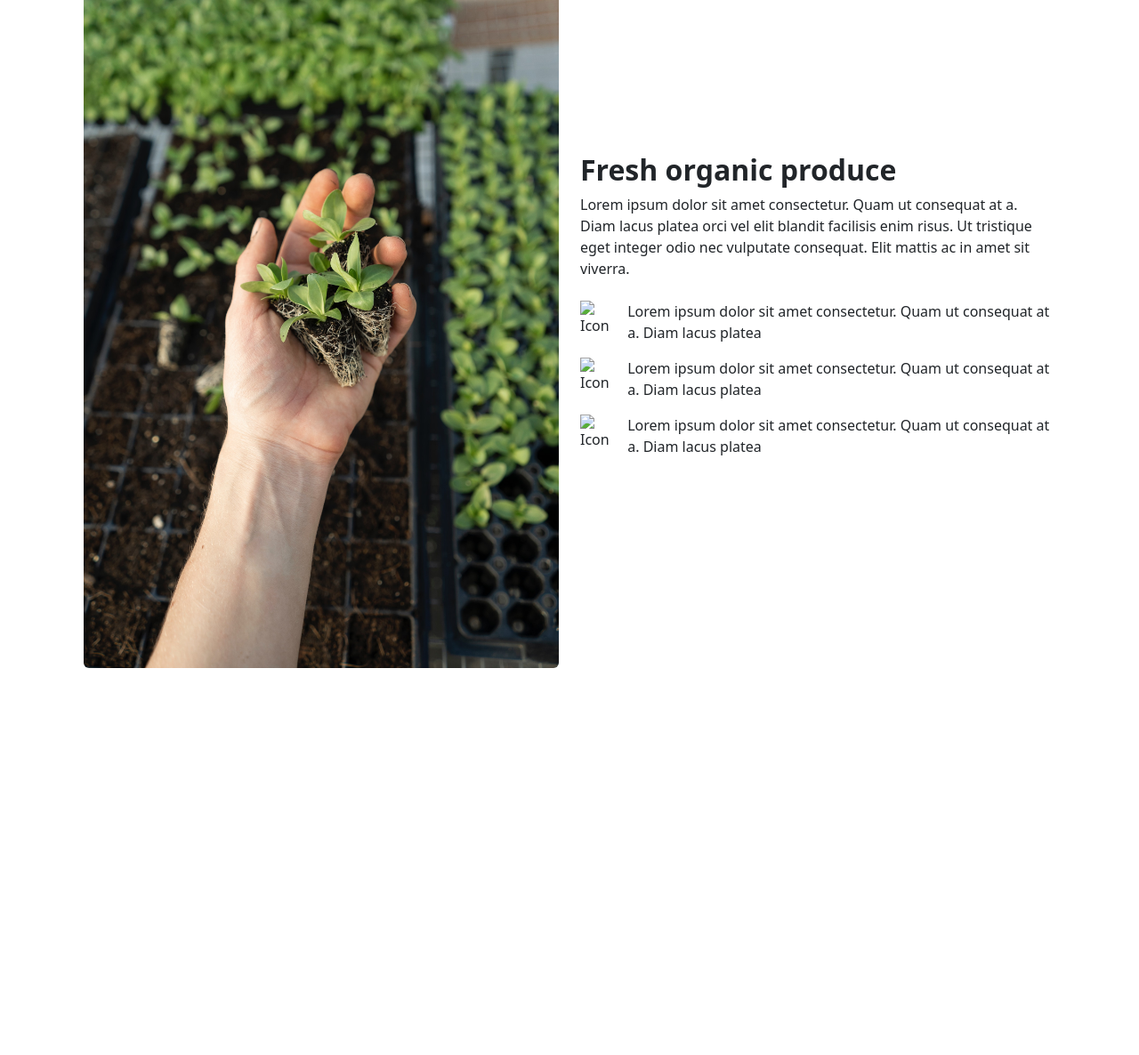
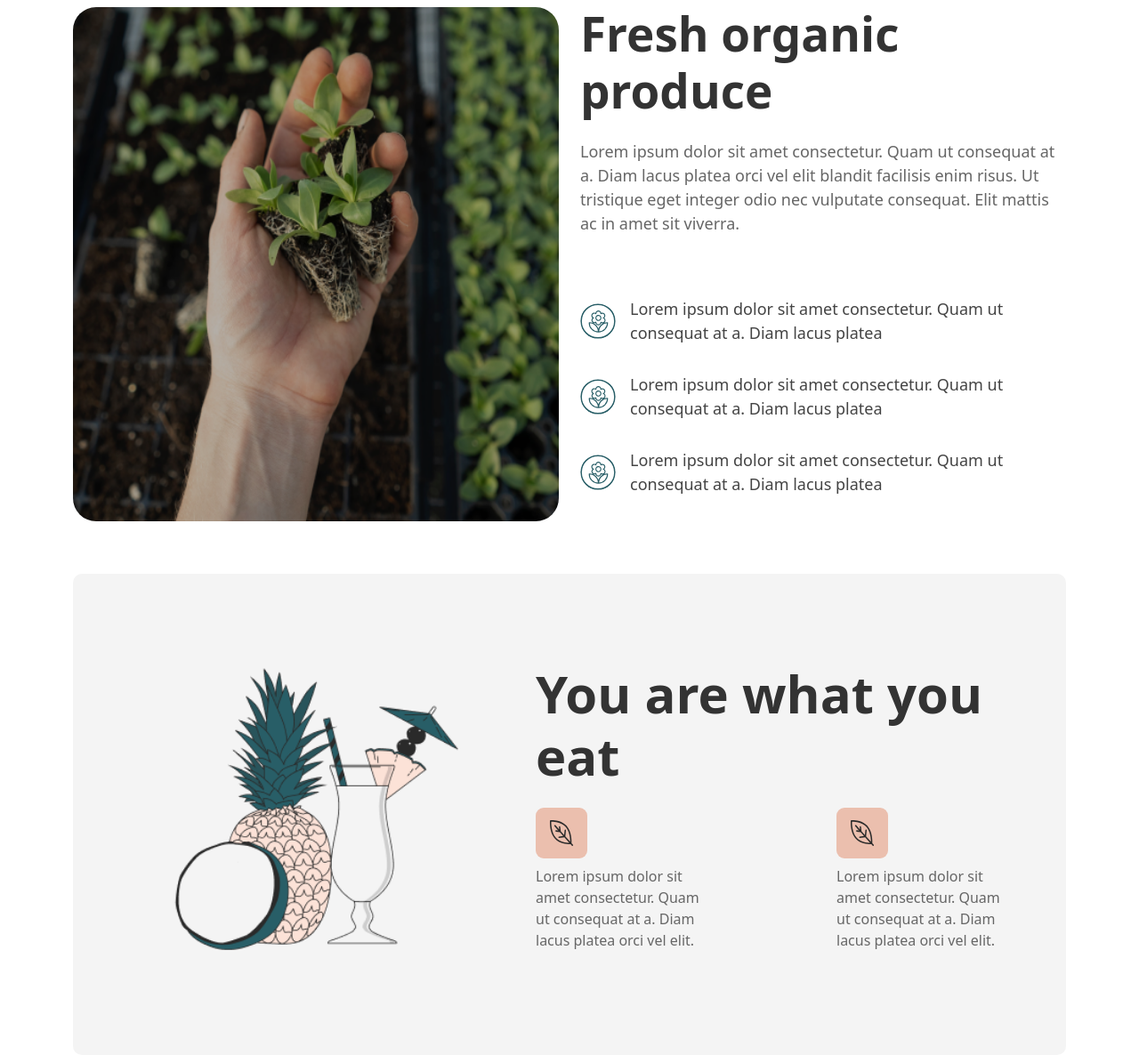
Before and after one commit to lxstik/WEB-bootstrap-SCSS, a website built with Vite: page src/index.html in a window 1280 px wide. Shown: the part 1757-2943 px from the top of the page at 89% size. Before the commit the page ends 2508 px from the top, so only its background shows below. Built offline with nearby package versions, Linux system fonts and the light colour scheme; files whose address does not match are found by name.

Commit message:
commit lunes por la mañana

```diff
--- a/src/index.html
+++ b/src/index.html
@@ -52,49 +52,46 @@
                     <h1 class="fw-bold text-center encabezado">Wellbeing is welldoing</h1>
                     <div class="d-flex justify-content-between mt-4">
                         <div class="leaf-item">
-                            <img src="imgs/main/leaf.png" class="mb-3" width="58px" height="57px" alt="Leaf Icon">
+                            <img src="imgs/main/svg/leaf.svg" class="mb-3" width="58px" height="57px" alt="Leaf Icon">
                             <p class="p-wellbeing">Lorem ipsum dolor sit amet consectetur. Quam ut consequat at a. Diam lacus platea orci vel elit.</p>
                         </div>
                         <div class="leaf-item">
-                            <img src="imgs/main/leaf.png" class="mb-3" width="58px" height="57px" alt="Leaf Icon">
+                            <img src="imgs/main/svg/leaf.svg" class="mb-3" width="58px" height="57px" alt="Leaf Icon">
                             <p class="p-wellbeing">Lorem ipsum dolor sit amet consectetur. Quam ut consequat at a. Diam lacus platea orci vel elit.</p>
                         </div>
                     </div>
                 </div>
                 <div class="col-6 text-end">
-                    <img src="imgs/main/meditaDrawing.jpg" class="meditation-img" width="291px" height="294px" alt="Meditation Drawing">
+                    <img src="imgs/main/meditationDrawing.PNG" class="meditation-img" width="291px" height="294px" alt="Meditation Drawing">
                 </div>
             </div>
         </div>
 
         <div class="container-fluid organic-produce-section">
             <div class="row align-items-center">
-                <!-- Imagen -->
                 <div class="col-md-6">
-                    <img src="imgs/main/hand.jpg" class="img-fluid rounded" alt="Hand holding plants">
+                    <img src="imgs/main/hand.PNG" class="img-fluid" alt="Hand holding plants">
                 </div>
 
-                <!-- Contenido -->
                 <div class="col-md-6">
-                    <h2 class="fw-bold">Fresh organic produce</h2>
-                    <p>
+                    <h2 class="fw-bold innerItem">Fresh organic produce</h2>
+                    <p class="descr innerItem">
                         Lorem ipsum dolor sit amet consectetur. Quam ut consequat at a. Diam lacus
                         platea orci vel elit blandit facilisis enim risus. Ut tristique eget integer
                         odio nec vulputate consequat. Elit mattis ac in amet sit viverra.
                     </p>
 
-                    <!-- Lista de ítems -->
                     <ul class="list-unstyled mt-4">
-                        <li class="d-flex align-items-start mb-3">
-                            <img src="imgs/icons/plant-icon.png" class="icon me-3" alt="Icon">
+                        <li class="d-flex align-items-center mb-3 innerItem">
+                            <img src="imgs/main/svg/plant.svg" class="icon me-3" alt="Icon">
                             <p class="mb-0">Lorem ipsum dolor sit amet consectetur. Quam ut consequat at a. Diam lacus platea</p>
                         </li>
-                        <li class="d-flex align-items-start mb-3">
-                            <img src="imgs/icons/plant-icon.png" class="icon me-3" alt="Icon">
+                        <li class="d-flex align-items-center mb-3 innerItem">
+                            <img src="imgs/main/svg/plant.svg" class="icon me-3" alt="Icon">
                             <p class="mb-0">Lorem ipsum dolor sit amet consectetur. Quam ut consequat at a. Diam lacus platea</p>
                         </li>
-                        <li class="d-flex align-items-start">
-                            <img src="imgs/icons/plant-icon.png" class="icon me-3" alt="Icon">
+                        <li class="d-flex align-items-center innerItem">
+                            <img src="imgs/main/svg/plant.svg" class="icon me-3" alt="Icon">
                             <p class="mb-0">Lorem ipsum dolor sit amet consectetur. Quam ut consequat at a. Diam lacus platea</p>
                         </li>
                     </ul>
@@ -102,8 +99,33 @@
             </div>
         </div>
 
+        <div class="container-fluid nutrition-section py-5 align-content-center ">
+            <div class="row align-items-center">
+                <!-- Imagen de la izquierda -->
+                <div class="col-md-6 text-center tropFruits">
+                    <img src="imgs/main/tropical.PNG" class="tropical-img" alt="Tropical Fruits">
+                </div>
 
+                <!-- Texto y contenido de la derecha -->
+                <div class="col-md-6 ">
+                    <h2 class="section-title eating">You are what you eat</h2>
+                    <div class="d-flex justify-content-start mt-4">
+                        <!-- Ítem 1 -->
+                        <div class="info-box text-left me-3 m-right"> <!-- Añade margen entre los ítems si es necesario -->
+                            <img src="imgs/main/svg/leaf.svg" class="info-icon mb-2" alt="Leaf Icon">
+                            <p class="info-text">Lorem ipsum dolor sit amet consectetur. Quam ut consequat at a. Diam lacus platea orci vel elit.</p>
+                        </div>
+                        <!-- Ítem 2 -->
+                        <div class="info-box text-left">
+                            <img src="imgs/main/svg/leaf.svg" class="info-icon mb-2" alt="Leaf Icon">
+                            <p class="info-text">Lorem ipsum dolor sit amet consectetur. Quam ut consequat at a. Diam lacus platea orci vel elit.</p>
+                        </div>
+                    </div>
+
+                </div>
+            </div>
         </div>
+
 
 
 
--- a/src/styles/custom.scss
+++ b/src/styles/custom.scss
@@ -40,6 +40,25 @@
     padding-bottom: 30px;
 }
 
+.innerItem{
+    padding-bottom: 15px;
+}
+
+.descr{
+    font-size: 18px;
+}
+
+.tropFruits{
+    width: 500px;
+}
+
+.m-right{
+    margin-right: 150px !important;
+}
+
+.eating{
+    font-size: 58px !important;
+}
 
 //aplicar variables y css normal
 body {
@@ -84,8 +103,85 @@ body {
         .meditation-img {
             max-width: 100%;
             height: auto;
+            padding-top: 30px   !important;
+        }
+    }
+    .organic-produce-section {
+        padding: 56px 0px;
+        img {
+            border-radius: 26px;
+            width: 658px;
+            height: 578px;
+
+        }
+
+        h2 {
+            font-size: 53px;
+            color: #333;
+        }
+
+        p{
+            color: #666;
+        }
+
+        .icon {
+            width: 40px;
+            height: 40px;
+        }
+
+        ul {
+            padding-top: 30px;
+            li {
+                display: flex;
+                align-items: center;
+                p {
+                    font-size: 18px;
+                    color: #444;
+                }
+            }
+        }
+    }
+    .nutrition-section {
+        border-radius: 10px;
+
+        background-color: #f4f4f4;
+        padding: 60px 20px;
+        height: 541px;
+
+        .tropical-img {
+            width: 80%;
+            height: auto;
+        }
+
+
+
+        .section-title {
+            font-size: 28px;
+            font-weight: 700;
+            text-align: left;
+            color: #333;
+        }
+
+        .info-box {
+            max-width: 200px;
+        }
+
+        .info-icon {
+            width: 58px;
+            height: 57px;
+        }
+
+        .info-text {
+            font-size: 16px;
+            line-height: 1.5;
+            color: #666;
+        }
+
+
+
+        p{
+            font-size: 18px;
         }
     }
 
-
 }
```
Also changed, not shown: src/imgs/main/hand.PNG (added), src/imgs/main/hand.jpg (deleted), src/imgs/main/meditaDrawing.jpg (deleted), src/imgs/main/meditationDrawing.PNG (added), src/imgs/main/svg/leaf.svg (added), src/imgs/main/svg/plant.svg (added), src/imgs/main/tropical.PNG (added).
